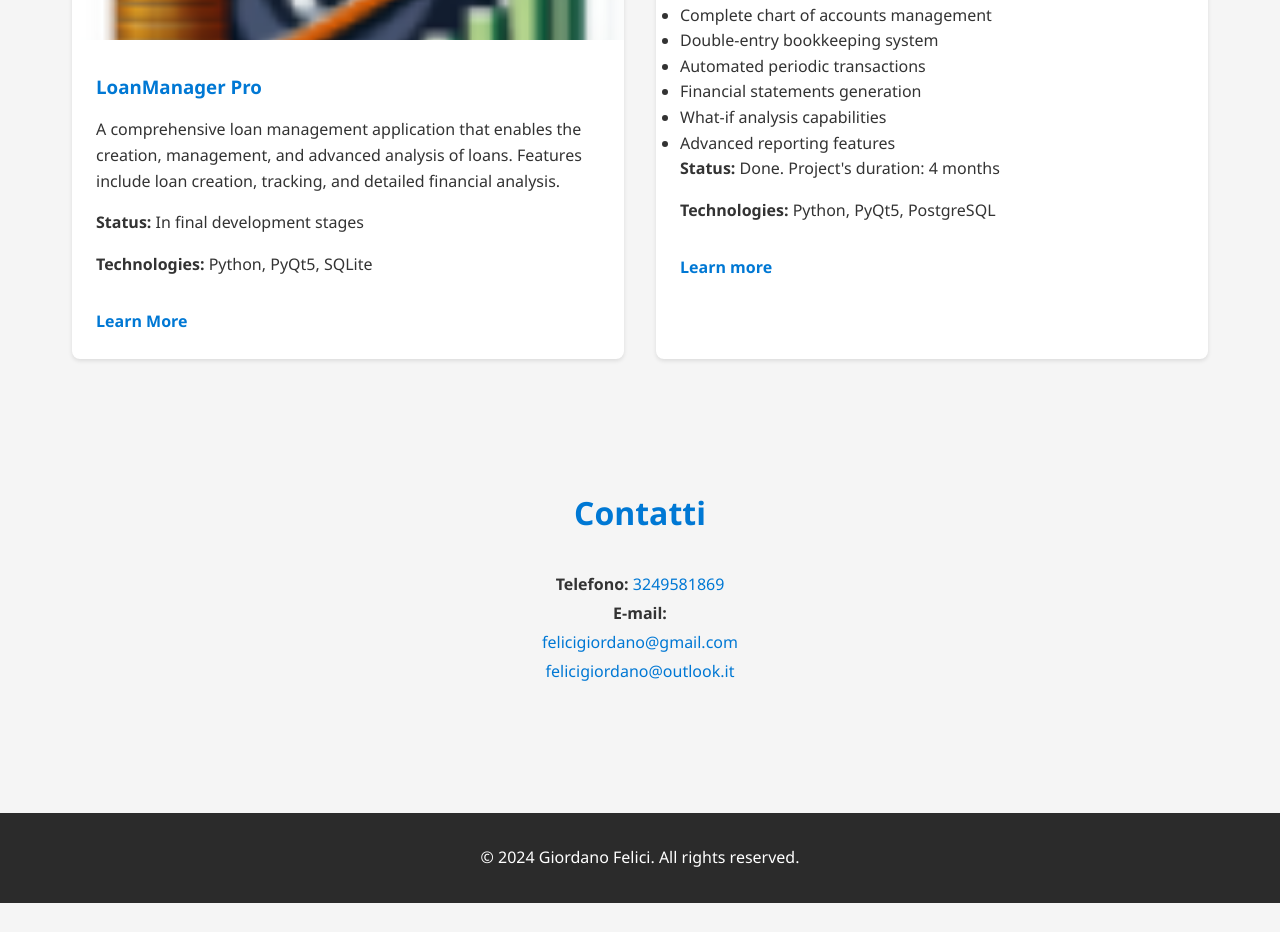
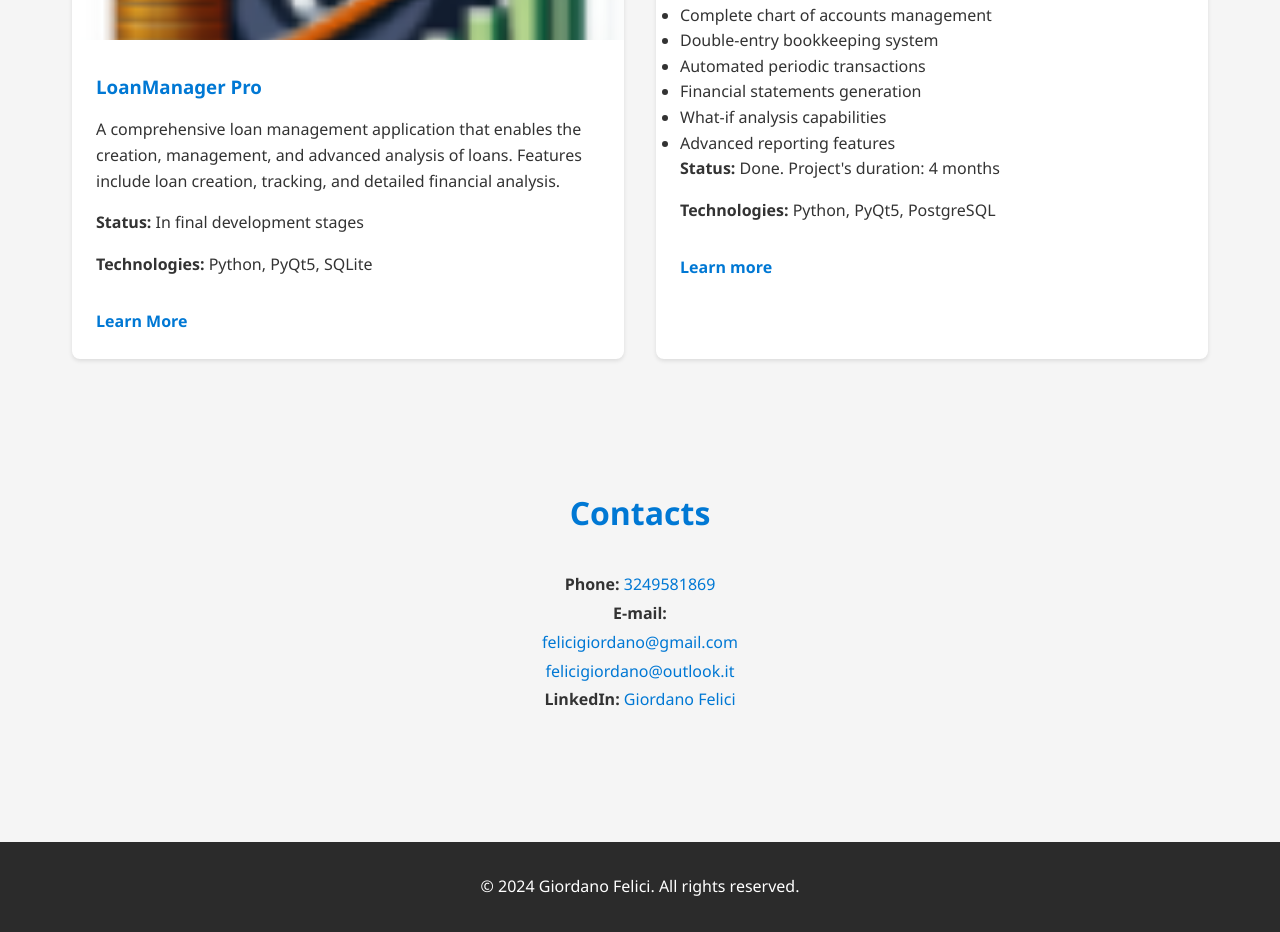
Before and after one commit to Giord1999/Giordano-Felici-personal-portfolio, a plain HTML site: page index.html in a window 1280 px wide. Shown: the part 1623-2555 px from the top of the page. Before the commit the page ends 2526 px from the top, so only its background shows below. Drawn offline with Linux system fonts and the light colour scheme.

Commit message:
Update index.html

```diff
--- a/index.html
+++ b/index.html
@@ -304,14 +304,17 @@
     </section>
 
     <section id="contact" class="section">
-        <h2>Contatti</h2>
+        <h2>Contacts</h2>
         <div style="text-align: center; max-width: 600px; margin: 0 auto; line-height: 1.8;">
-            <p><strong>Telefono:</strong> <a href="tel:3249581869" style="color: var(--primary-color); text-decoration: none;">3249581869</a></p>
+
+            <p><strong>Phone:</strong> <a href="tel:3249581869" style="color: var(--primary-color); text-decoration: none;">3249581869</a></p>
+
             <p><strong>E-mail:</strong></p>
             <p>
                 <a href="mailto:felicigiordano@gmail.com" style="color: var(--primary-color); text-decoration: none;">felicigiordano@gmail.com</a> <br>
                 <a href="mailto:felicigiordano@outlook.it" style="color: var(--primary-color); text-decoration: none;">felicigiordano@outlook.it</a>
-            </p>
+
+            <p><strong>LinkedIn:</strong> <a href="https://www.linkedin.com/in/giordano-felici-ba19bb155/" target="_blank" style="color: var(--primary-color); text-decoration: none;">Giordano Felici</a></p>
         </div>
     </section>
 
```
